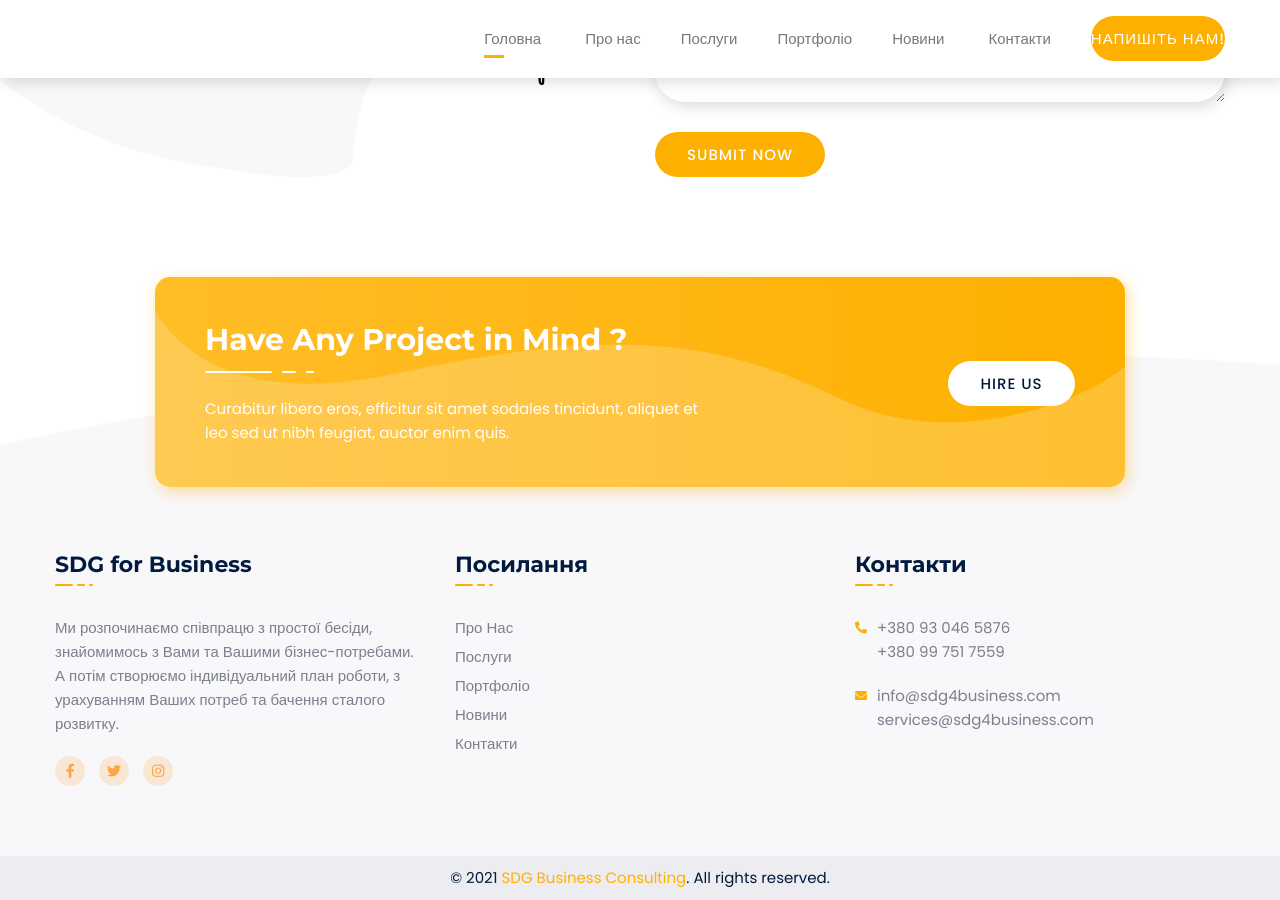
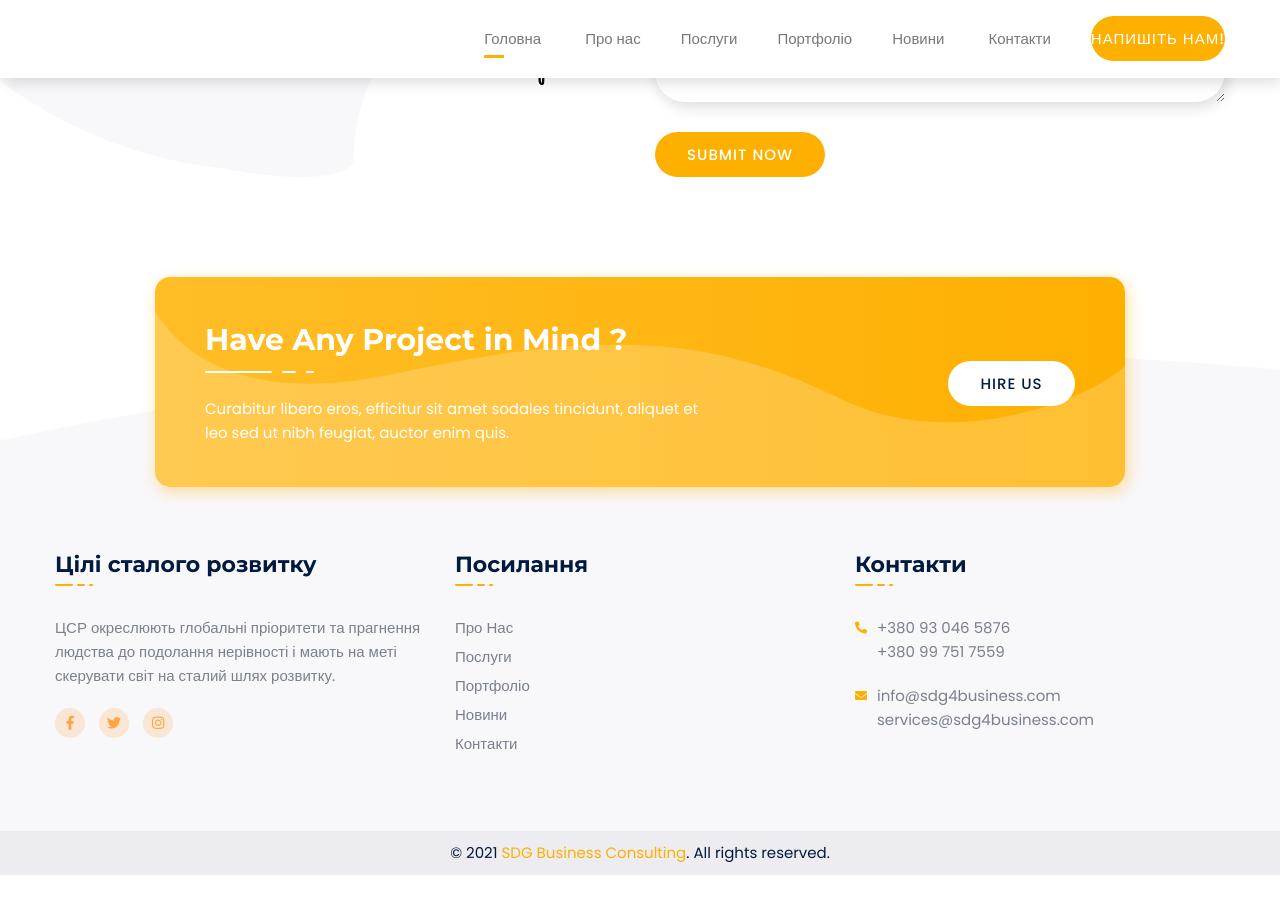
Before and after one commit to SDG-Business-Consulting/jekyll-site, a Jekyll site: the page built from index.html, in a window 1280 px wide and 900 px high, scrolled down 6573 px. Built offline with Jekyll 4.4.1, drawn with Linux system fonts in a browser that asks for light colours; comment, search, counter and statistics services are not loaded; after the commit the page ends 7448 px from its top, so only the background shows below that.

Commit message:
Update Footer: Left Column

```diff
--- a/_includes/footer.html
+++ b/_includes/footer.html
@@ -9,9 +9,9 @@
 							<img src="{{site.site_logo}}" class="img-fluid" alt="{{site.title}}"/>
 						</div> -->
 						<div class="widget_title">
-							<h4>SDG for Business</h4>
+							<h4>Цілі сталого розвитку</h4>
 						</div>
-						<p>Ми розпочинаємо співпрацю з простої бесіди, знайомимось з Вами та Вашими бізнес-потребами. А потім створюємо індивідуальний план роботи, з урахуванням Ваших потреб та бачення сталого розвитку.</p>
+						<p>ЦСР окреслюють глобальні пріоритети та прагнення людства до подолання нерівності і мають на меті скерувати світ на сталий шлях розвитку.</p>
 						<ul class="social">
 							{% if site.facebook_url %}
 							<li><a href="{{site.facebook_url}}" target="__blank"><i class="fab fa-facebook-f"></i></a></li>
```
